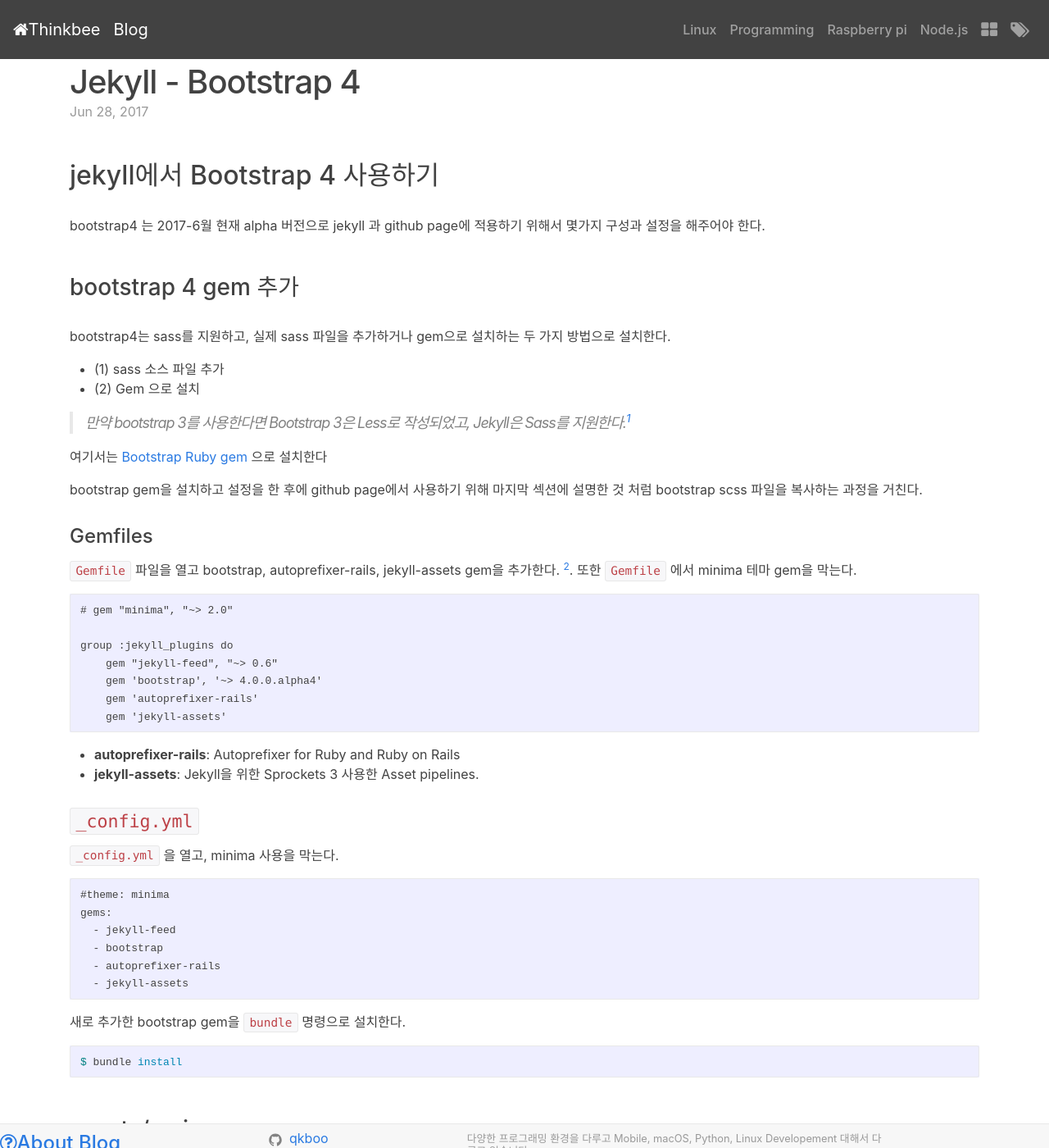
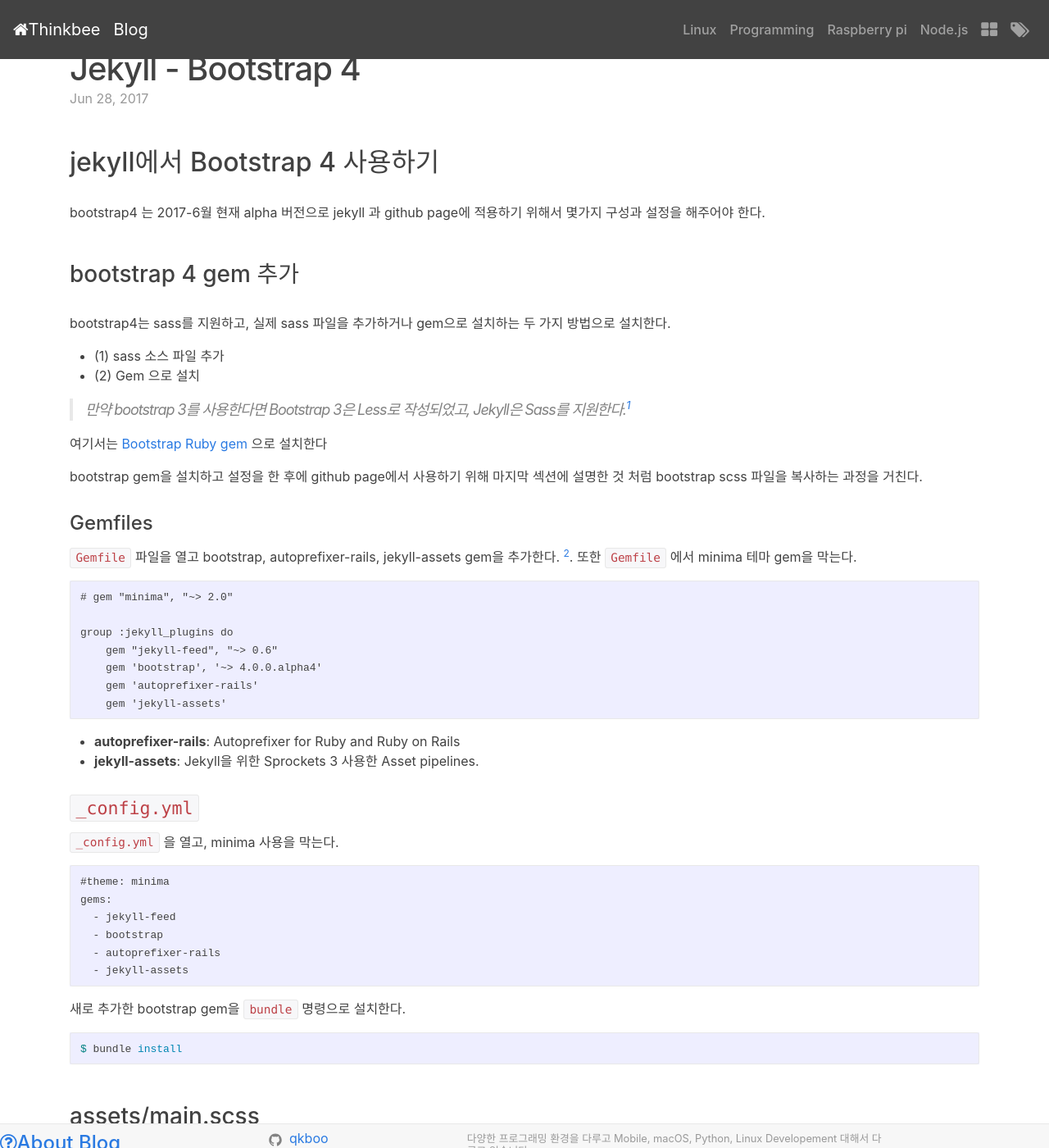
Before and after one commit to webhacking/qkboo.github.io, a Jekyll site: the page built from _posts/jekyll/2017-06-28-jekyll-bootstrap4.md, in a window 1280 px wide and 1400 px high. Shown: the whole window at 82% size. Built offline with Jekyll 4.4.1, drawn with Linux system fonts in a browser that asks for light colours; nearby versions of some CDN libraries; comment, search, counter and statistics services are not loaded.

Commit message:
jekyll: blog post top margin

```diff
--- a/_layouts/home.html
+++ b/_layouts/home.html
@@ -3,11 +3,9 @@
 ---
 
 <div class="container-fluid">
+  <div class="blog-post">
 
     {% include google-adsense.html %}
-
-
-  <div class="blog-post">
 
     {{ content }}
 
--- a/_sass/_blog.scss
+++ b/_sass/_blog.scss
@@ -1,19 +1,10 @@
-@mixin media-query($device) {
-  @media screen and (max-width: $device) {
-    @content;
-  }
-}
-
-@mixin relative-font-size($ratio) {
-  font-size: $base-font-size * $ratio;
-}
-
 /*
  * Override Bootstrap's default container.
  */
 
-.container {
-  padding-top: 1em;
+.container .container-fluid {
+  margin-top: 10px;
+  padding-top: 5px;
 }
 
 
```
Lines whose indentation alone changed are shown as unchanged.
